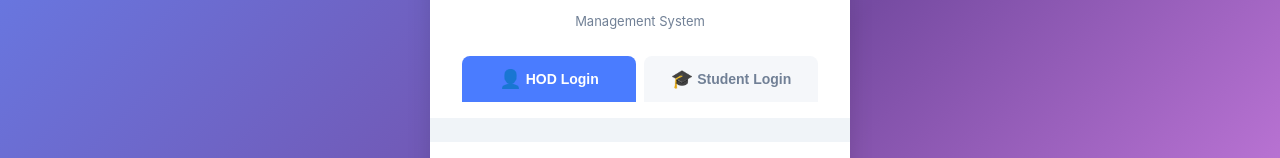
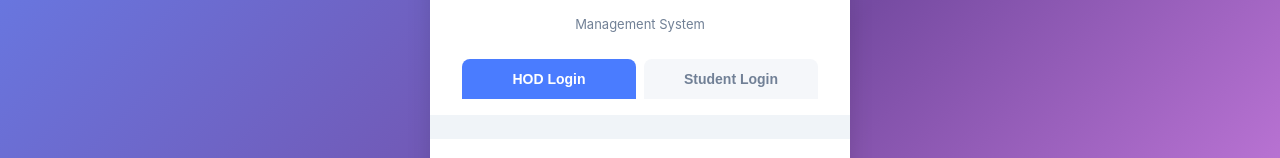
Before and after one commit to Himanshuyadav6764/attendance_system, a React (Create React App) app in the folder client/: page /login in a window 1280 px wide. Shown: the part 163-321 px from the top of the page. Built offline with nearby package versions, Linux system fonts and the light colour scheme.

Commit message:
Remove emoji icons from login and register pages

```diff
--- a/client/src/pages/Login.js
+++ b/client/src/pages/Login.js
@@ -49,14 +49,12 @@ const Login = () => {
               className={`auth-tab ${activeTab === 'hod' ? 'active' : ''}`}
               onClick={() => setActiveTab('hod')}
             >
-              <span className="auth-tab-icon">👤</span>
               HOD Login
             </button>
             <button
               className={`auth-tab ${activeTab === 'student' ? 'active' : ''}`}
               onClick={() => setActiveTab('student')}
             >
-              <span className="auth-tab-icon">🎓</span>
               Student Login
             </button>
           </div>
--- a/client/src/pages/Register.js
+++ b/client/src/pages/Register.js
@@ -50,7 +50,6 @@ const Register = () => {
     <div className="auth-container">
       <div className="auth-card">
         <div className="auth-header">
-          <div className="auth-icon">🎓</div>
           <h1>Create Account</h1>
           <p>Join our attendance management system</p>
         </div>
```
